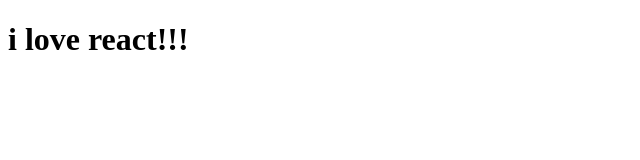
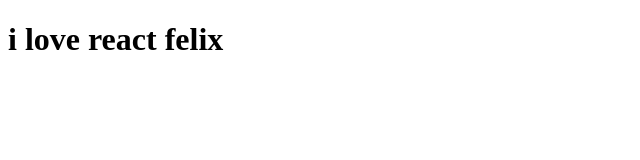
Before and after one commit to ideasigner/ilovereact, a website: page index.html in a window 1280 px wide. Shown: the whole page, without its empty margins (0-640 px from the left). Drawn offline with Linux system fonts and the light colour scheme.

Commit message:
add some file

```diff
--- a/index.html
+++ b/index.html
@@ -20,7 +20,7 @@
 
 </head>
 <body>
-<h1>i love react!!!</h1>
+<h1>i love react felix</h1>
 
 
 <!-- <script src="js/app.js"></script> -->
--- a/package.json
+++ b/package.json
@@ -10,5 +10,9 @@
   "license": "ISC",
   "dependencies": {
     "browser-sync": "^2.9.3"
+  },
+  "devDependencies": {
+    "autoprefixer": "^6.0.2",
+    "postcss-cli": "^2.1.0"
   }
 }
```
